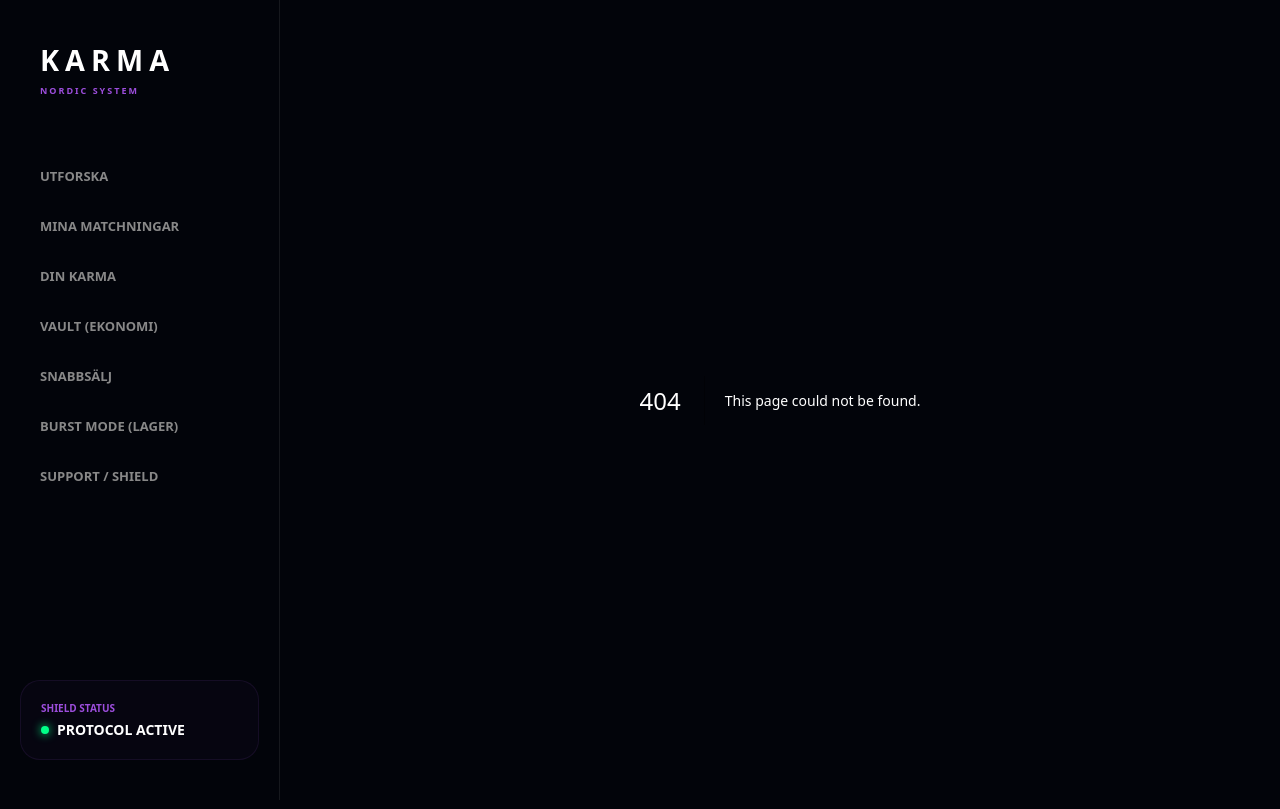
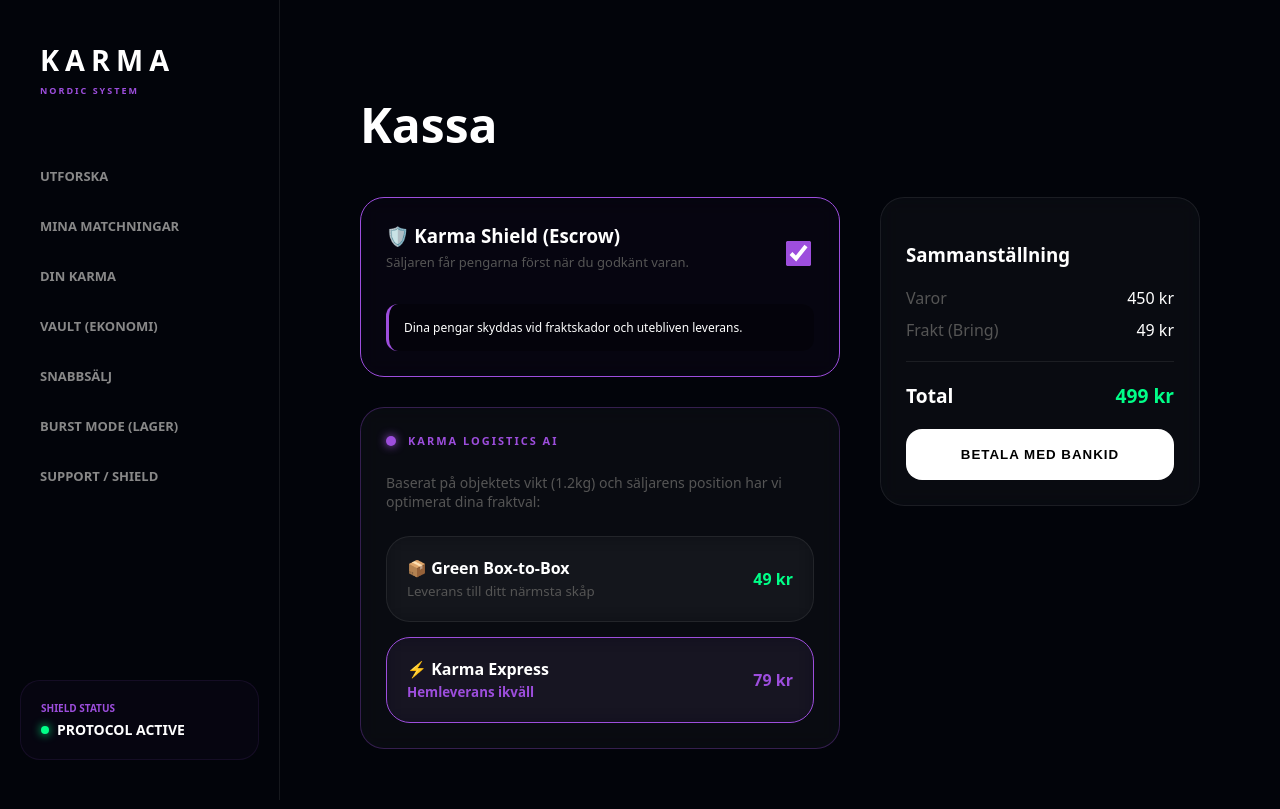
Before and after one commit to gascheckking/marketbeg-appGem, a Next.js app: page /checkout in a window 1280 px wide. Before the commit this address had no page. Built offline with nearby package versions, Linux system fonts and the light colour scheme.

Commit message:
Update page.tsx

```diff
--- /dev/null
+++ b/app/checkout/page.tsx
@@ -0,0 +1,59 @@
+"use client";
+import React, { useState } from 'react';
+import ShippingAI from '@/components/ShippingAI';
+
+export default function CheckoutPage() {
+  const [shieldActive, setShieldActive] = useState(true);
+
+  return (
+    <div className="page-wrapper" style={{ maxWidth: '1000px', margin: '0 auto' }}>
+      <h1 style={{ fontSize: '3rem', fontWeight: 900, marginBottom: '40px' }}>Kassa</h1>
+
+      <div style={{ display: 'grid', gridTemplateColumns: '1.2fr 0.8fr', gap: '40px' }}>
+        <div style={{ display: 'flex', flexDirection: 'column', gap: '30px' }}>
+
+          {/* Karma Shield Section */}
+          <div className="glass-card" style={{ border: shieldActive ? '1px solid var(--neon-purple)' : '1px solid var(--border)', background: shieldActive ? 'rgba(157, 78, 221, 0.03)' : 'transparent' }}>
+            <div style={{ display: 'flex', justifyContent: 'space-between', alignItems: 'center' }}>
+              <div>
+                <h3 style={{ margin: 0 }}>🛡️ Karma Shield (Escrow)</h3>
+                <p className="muted" style={{ fontSize: '13px', marginTop: '5px' }}>Säljaren får pengarna först när du godkänt varan.</p>
+              </div>
+              <input
+                type="checkbox"
+                checked={shieldActive}
+                onChange={() => setShieldActive(!shieldActive)}
+                style={{ width: '25px', height: '25px', accentColor: 'var(--neon-purple)', cursor: 'pointer' }}
+              />
+            </div>
+            {shieldActive && (
+              <div style={{ marginTop: '20px', padding: '15px', background: 'rgba(0,0,0,0.3)', borderRadius: '12px', fontSize: '12px', borderLeft: '3px solid var(--neon-purple)' }}>
+                Dina pengar skyddas vid fraktskador och utebliven leverans.
+              </div>
+            )}
+          </div>
+
+          <ShippingAI itemWeight="1.2kg" />
+        </div>
+
+        {/* Order Summary */}
+        <div className="glass-card" style={{ height: 'fit-content' }}>
+          <h3 style={{ marginBottom: '20px' }}>Sammanställning</h3>
+          <div style={{ display: 'flex', justifyContent: 'space-between', marginBottom: '10px' }}>
+            <span className="muted">Varor</span>
+            <span>450 kr</span>
+          </div>
+          <div style={{ display: 'flex', justifyContent: 'space-between', marginBottom: '10px' }}>
+            <span className="muted">Frakt (Bring)</span>
+            <span>49 kr</span>
+          </div>
+          <div style={{ display: 'flex', justifyContent: 'space-between', padding: '20px 0', borderTop: '1px solid var(--border)', marginTop: '20px' }}>
+            <strong style={{ fontSize: '1.2rem' }}>Total</strong>
+            <strong style={{ fontSize: '1.2rem', color: 'var(--neon-mint)' }}>499 kr</strong>
+          </div>
+          <button className="primary-btn" style={{ width: '100%', background: '#fff', color: '#000' }}>BETALA MED BANKID</button>
+        </div>
+      </div>
+    </div>
+  );
+}
```
